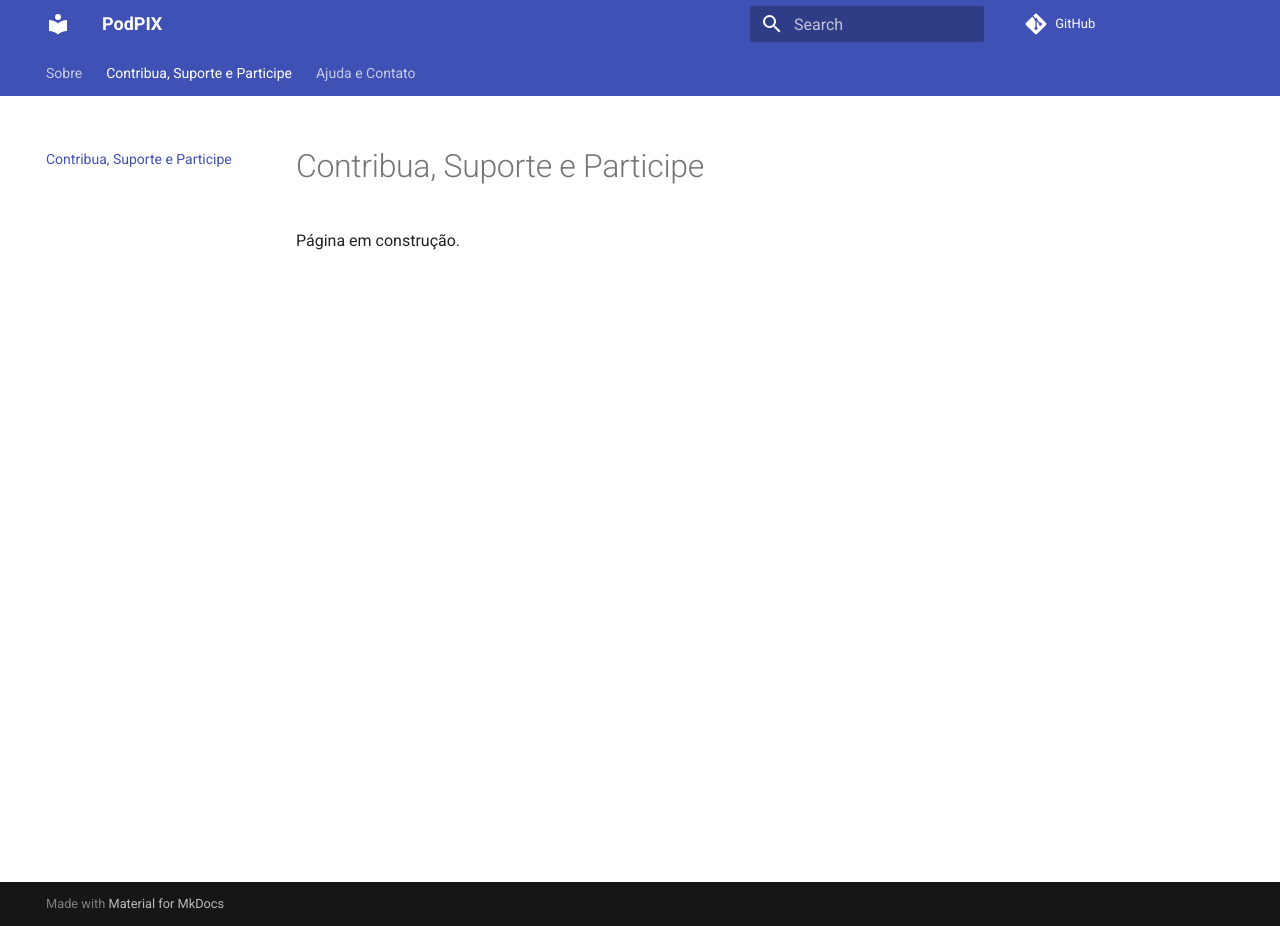
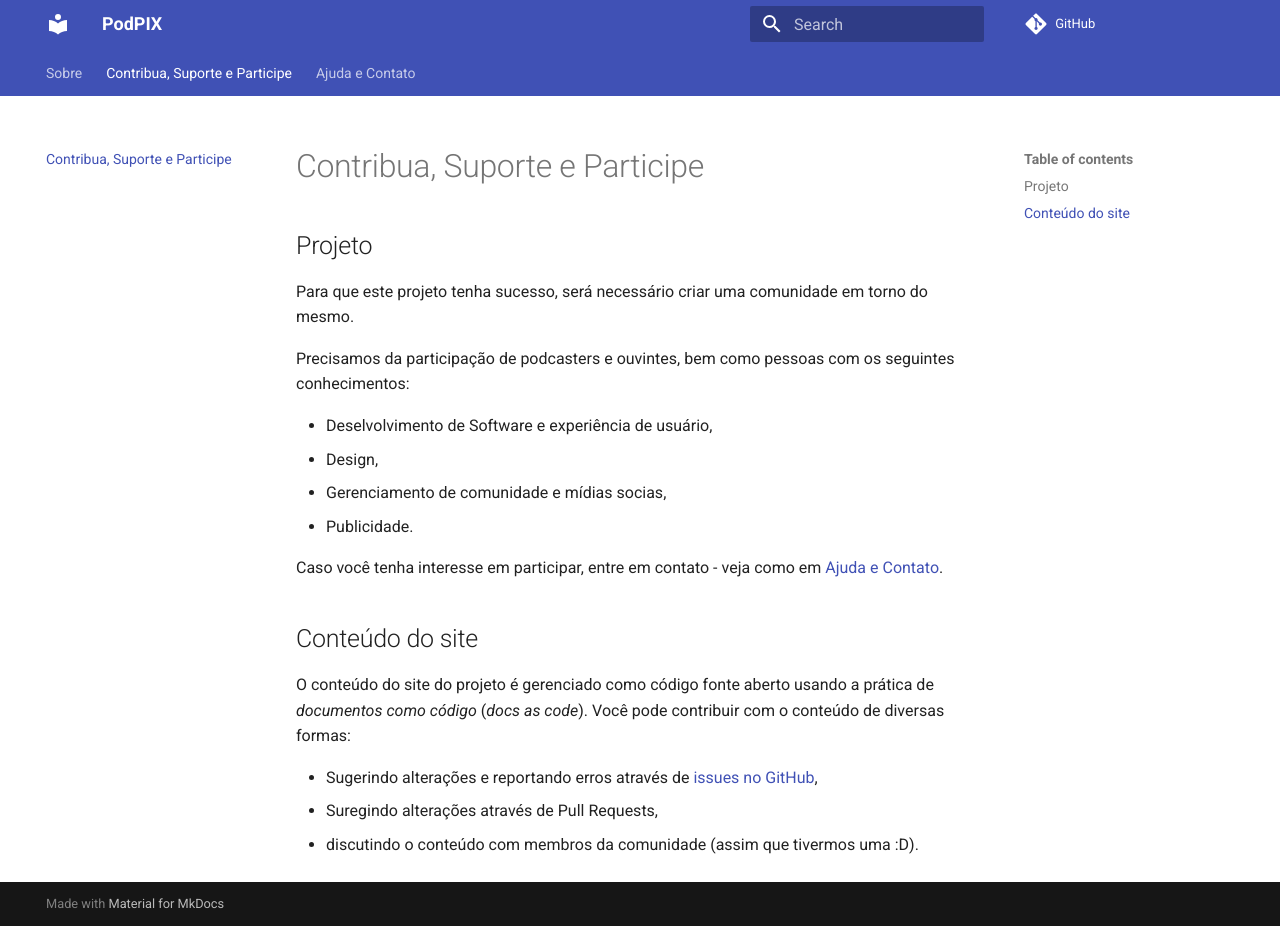
Before and after one commit to podpix/podpix.github.io, an MkDocs documentation site: the page built from docs/CONTRIBUTING.md, in a window 1280 px wide and 926 px high. Built offline with MkDocs 1.6.1 and Material for MkDocs 9.7.7, drawn with Linux system fonts in a browser that asks for light colours; comment, search, counter and statistics services are not loaded.

```diff
--- a/docs/CONTRIBUTING.md
+++ b/docs/CONTRIBUTING.md
@@ -1,3 +1,23 @@
 # Contribua, Suporte e Participe
 
-Página em construção.
+## Projeto
+
+Para que este projeto tenha sucesso, será necessário criar uma comunidade em torno do mesmo.
+
+Precisamos da participação de podcasters e ouvintes, bem como pessoas com os seguintes conhecimentos:
+
+- Deselvolvimento de Software e experiência de usuário,
+- Design,
+- Gerenciamento de comunidade e mídias socias,
+- Publicidade.
+
+Caso você tenha interesse em participar, entre em contato - veja como em [Ajuda e Contato](./SUPPORT.md).
+
+## Conteúdo do site
+
+O conteúdo do site do projeto é gerenciado como código fonte aberto usando a prática de _documentos como código_ (_docs as code_).
+Você pode contribuir com o conteúdo de diversas formas:
+
+- Sugerindo alterações e reportando erros através de [issues no GitHub](https://github.com/podpix/podpix.github.io),
+- Suregindo alterações através de Pull Requests,
+- discutindo o conteúdo com membros da comunidade (assim que tivermos uma :D).
--- a/mkdocs.yml
+++ b/mkdocs.yml
@@ -7,6 +7,9 @@ theme:
 markdown_extensions:
   - footnotes
 nav:
-  - "Sobre": index.md
+  - "Sobre":
+    - index.md
+    - institucional.md
+    - imprensa.md
   - CONTRIBUTING.md
   - SUPPORT.md
```
Also changed, not shown: docs/imprensa.md (added, +5 -0 lines), docs/institucional.md (added, +3 -0 lines).
